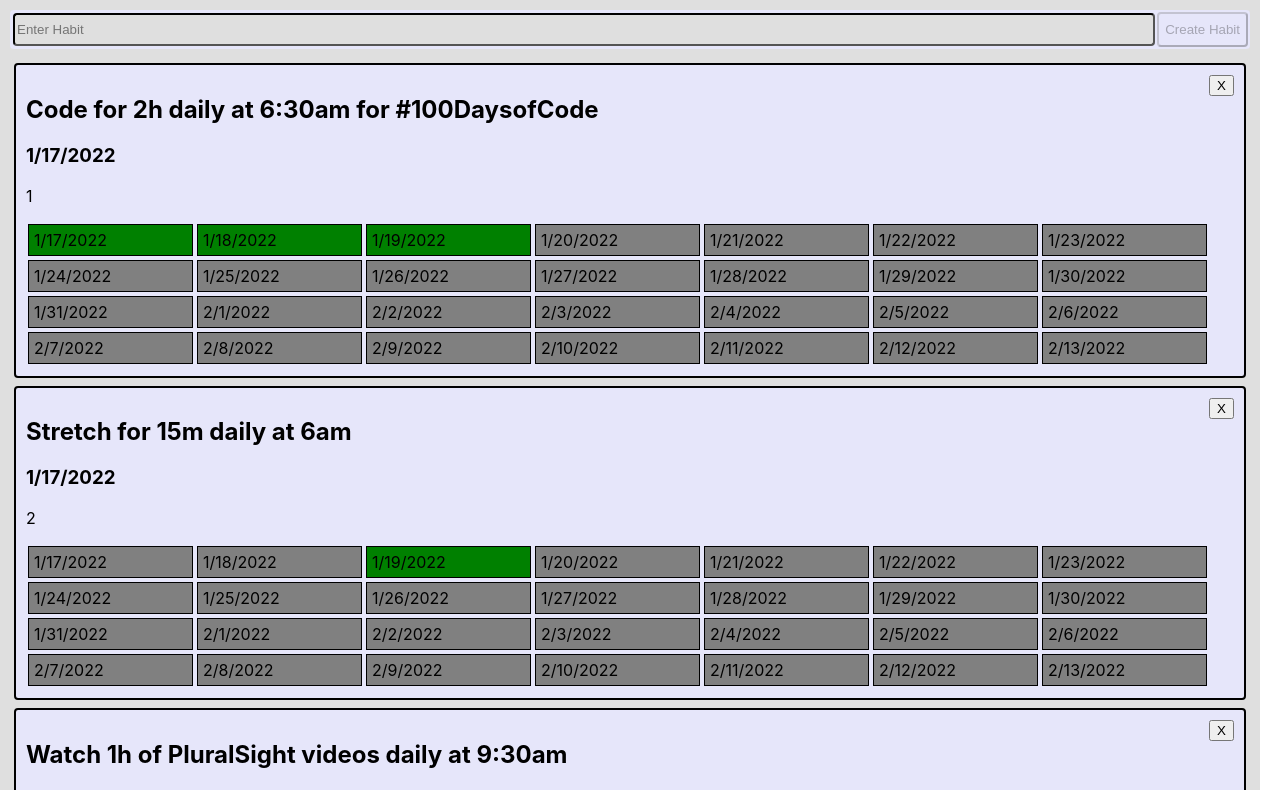
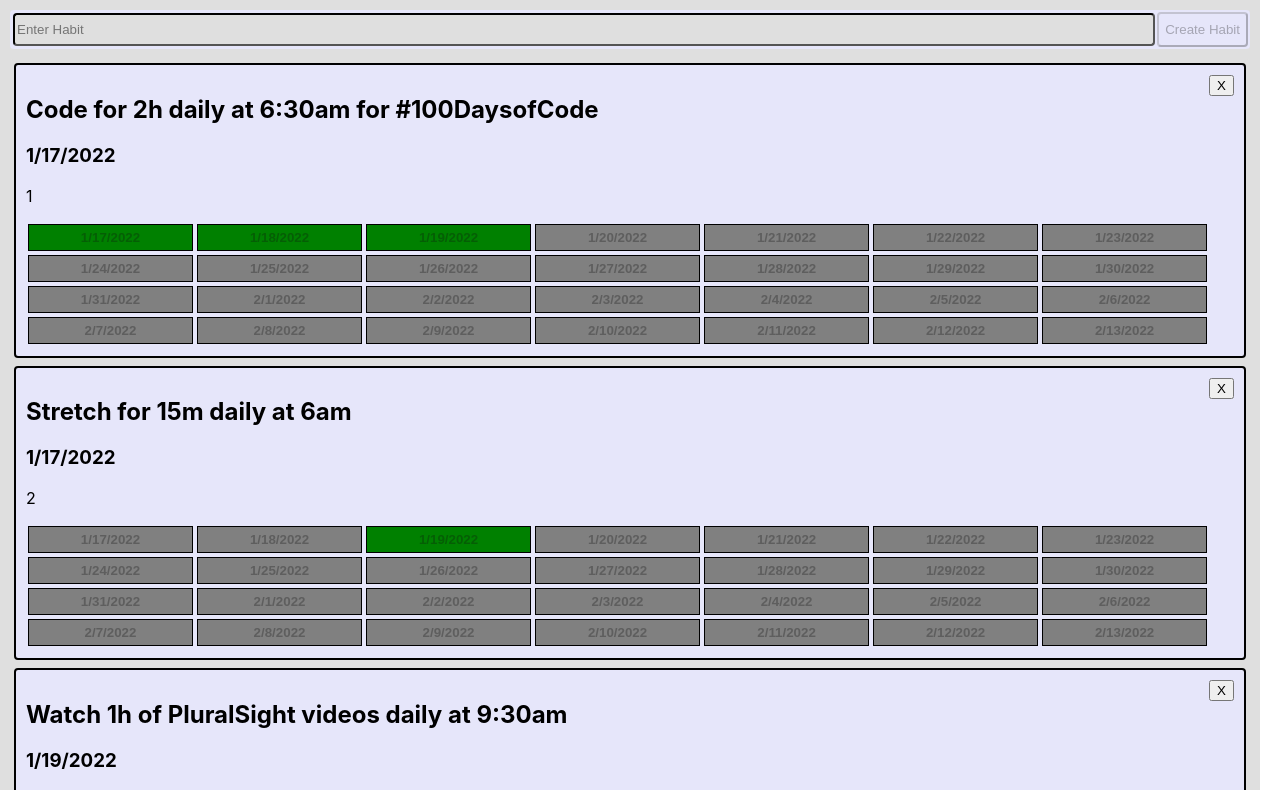
Before and after one commit to pfelto/HabitTracker, a React (Create React App) app: page / in a window 1280 px wide. Shown: the top 790 px of the page. Built offline with nearby package versions, Linux system fonts and the light colour scheme; data requests are answered from the project's data file.

Commit message:
Added some more functionality to disabled future tracker points so you cannot check a day are being complete before it has happened.

```diff
--- a/src/App.js
+++ b/src/App.js
@@ -17,27 +17,11 @@ function App() {
     cellStatus,
     changeHabitChecked,
     removeHabit,
+    streak,
+    habitTrackerDisabled,
   } = useDataApi();
 
   const inputEmpty = habitInput === "";
-
-  const streak = (habit) => {
-    const habitStreak = habit.habitTracker;
-
-    const indexOfToday = habitStreak.findIndex((element) => {
-      const dateInElement = new Date(element.date);
-      return dateInElement.getTime() === getToday().getTime();
-    });
-
-    if (indexOfToday < 3) return "black";
-    if (
-      habitStreak[indexOfToday - 1].checked === true &&
-      habitStreak[indexOfToday - 2].checked === true &&
-      habitStreak[indexOfToday - 3].checked === true
-    )
-      return "green";
-    else return "red";
-  };
 
   //Put something to catch error here
   if (status === "rejected")
@@ -81,6 +65,7 @@ function App() {
           handleClick={changeHabitChecked}
           handleRemove={removeHabit}
           streak={streak}
+          disabledTracker={habitTrackerDisabled}
         />
       </section>
     </div>
--- a/src/HabitDisplay/Habit.js
+++ b/src/HabitDisplay/Habit.js
@@ -10,6 +10,7 @@ export const Habit = (props) => {
         habitTrackerSquare={habitTrackerSquare}
         handleClick={props.handleClick}
         status={props.status}
+        disabledTracker={props.disabledTracker}
       />
     )
   );
--- a/src/HabitDisplay/HabitTable.js
+++ b/src/HabitDisplay/HabitTable.js
@@ -8,6 +8,7 @@ export const HabitTable = (props) => {
       handleClick={props.handleClick}
       handleRemove={props.handleRemove}
       streak={props.streak}
+      disabledTracker={props.disabledTracker}
       key={habit.id}
     />
   ));
--- a/src/HabitDisplay/HabitTracker.js
+++ b/src/HabitDisplay/HabitTracker.js
@@ -1,6 +1,6 @@
 export const HabitTracker = (props) => {
   return (
-    <div
+    <button
       onClick={() => {
         props.handleClick(props.id, props.index);
       }}
@@ -10,9 +10,11 @@ export const HabitTracker = (props) => {
         margin: "2px",
         cursor: "pointer",
         background: props.status(props.habitTrackerSquare),
+        fontWeight: "bolder",
       }}
+      disabled={props.disabledTracker(props.habitTrackerSquare)}
     >
       {props.habitTrackerSquare.date}
-    </div>
+    </button>
   );
 };
--- a/src/Hook/useDataApi.js
+++ b/src/Hook/useDataApi.js
@@ -189,6 +189,30 @@ export function useDataApi() {
     return CellColors.available;
   }
 
+  const streak = (habit) => {
+    const habitStreak = habit.habitTracker;
+
+    const indexOfToday = habitStreak.findIndex((element) => {
+      const dateInElement = new Date(element.date);
+      return dateInElement.getTime() === getToday().getTime();
+    });
+
+    if (indexOfToday < 3) return "black";
+    if (
+      habitStreak[indexOfToday - 1].checked === true &&
+      habitStreak[indexOfToday - 2].checked === true &&
+      habitStreak[indexOfToday - 3].checked === true
+    )
+      return "green";
+    else return "red";
+  };
+
+  const habitTrackerDisabled = (ArrayObject) => {
+    const trackerDate = new Date(ArrayObject.date);
+    if (trackerDate.getTime() > getToday().getTime()) return true;
+    return false;
+  };
+
   const retObject = {
     status,
     handleSubmit,
@@ -199,6 +223,8 @@ export function useDataApi() {
     cellStatus,
     changeHabitChecked,
     removeHabit,
+    streak,
+    habitTrackerDisabled,
   };
   return retObject;
 }
```
Also changed, not shown: 1 other file (tests, documents, lock files or other folders).
